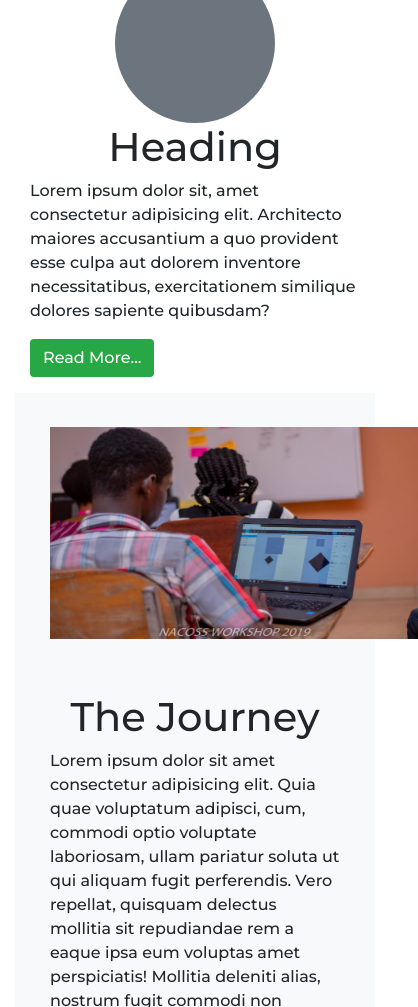
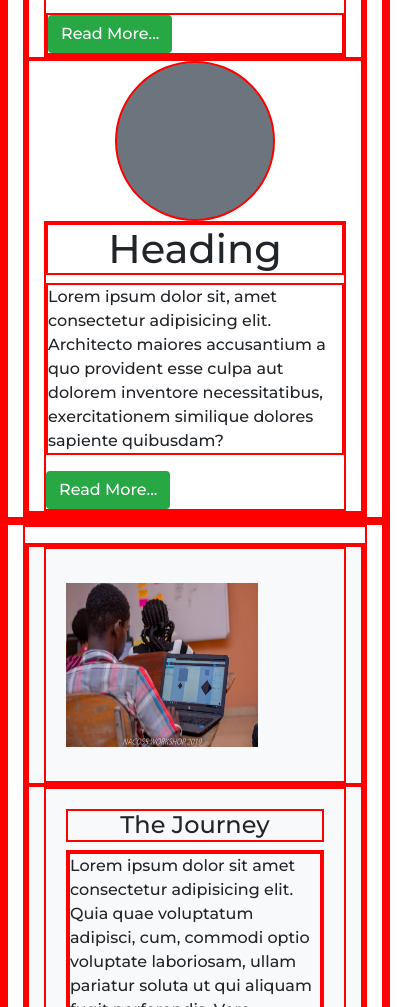
Before and after one commit to iamclement1/nacos_noun, a plain HTML site: page main/about.html in a window 390 px wide. Shown: the part 993-2000 px from the top of the page, 418 px wide, since content can reach past the window. Drawn offline with nearby package versions, Linux system fonts and the light colour scheme.

Commit message:
adjusted the about page responsiveness

```diff
--- /dev/null
+++ b/css/responsiveness.css
@@ -0,0 +1,15 @@
+@media only screen and (max-width: 765px) {
+  * {
+    border: 2px red solid;
+  }
+
+  .img-card {
+    width: 12em;
+    height: 12em;
+    align-items: center;
+  }
+
+  .card-body h1 {
+    font-size: 1.5em;
+  }
+}
--- /dev/null
+++ b/css/student_responsiveness.css
@@ -0,0 +1,10 @@
+@media only screen and (max-width: 765px) {
+  * {
+    border: 1px red solid;
+  }
+
+  .school-name {
+    font-size: 15px;
+    line-height: 1.2;
+  }
+}
--- a/main/about.html
+++ b/main/about.html
@@ -11,9 +11,19 @@
     ></script>
     <link rel="stylesheet" href="https://cdnjs.cloudflare.com/ajax/libs/font-awesome/5.15.2/css/all.min.css" integrity="sha512-HK5fgLBL+xu6dm/Ii3z4xhlSUyZgTT9tuc/hSrtw6uzJOvgRr2a9jyxxT1ely+B+xFAmJKVSTbpM/CuL7qxO8w==" crossorigin="anonymous" />
 
+    <!-- Favicon link -->
+
     <link rel="icon" type="img/png" href="../img/favicon.jpg" />
+
+    <!-- styling link -->
     <link rel="stylesheet" href="../css/style.css" />
+
+    <!-- responsiveness link -->
+    <link rel="stylesheet" href="../css/responsiveness.css">
+    <!-- Boostrap link -->
     <link rel="stylesheet" href="../bootstrap/js/bootstrap.min.js" />
+
+
 
     <!-- Scrollbar Custom CSS -->
     <link
@@ -140,7 +150,7 @@
           <div class="row bg-light">
             <div class="col-md-7">
               <div class="card-body">
-                <h1>The Achievement</h1>
+                <h1> The Achievement</h1>
                <div class="card-text">
                  <p>Lorem ipsum dolor sit amet consectetur adipisicing elit. Quia quae voluptatum adipisci, cum, commodi optio voluptate laboriosam, ullam pariatur soluta ut qui aliquam fugit perferendis. Vero repellat, quisquam delectus mollitia sit repudiandae rem a eaque ipsa eum voluptas amet perspiciatis! Mollitia deleniti alias, nostrum fugit commodi non accusamus obcaecati! Cupiditate, sed recusandae officiis minus sapiente suscipit voluptas magnam aliquid non error aspernatur accusantium fugiat ab quasi corrupti? Ullam commodi praesentium quas laborum harum suscipit culpa? Ipsam rerum laboriosam repudiandae rem!</p>
                </div>
```
Also changed, not shown: student/id.html (+6 -2 lines).
